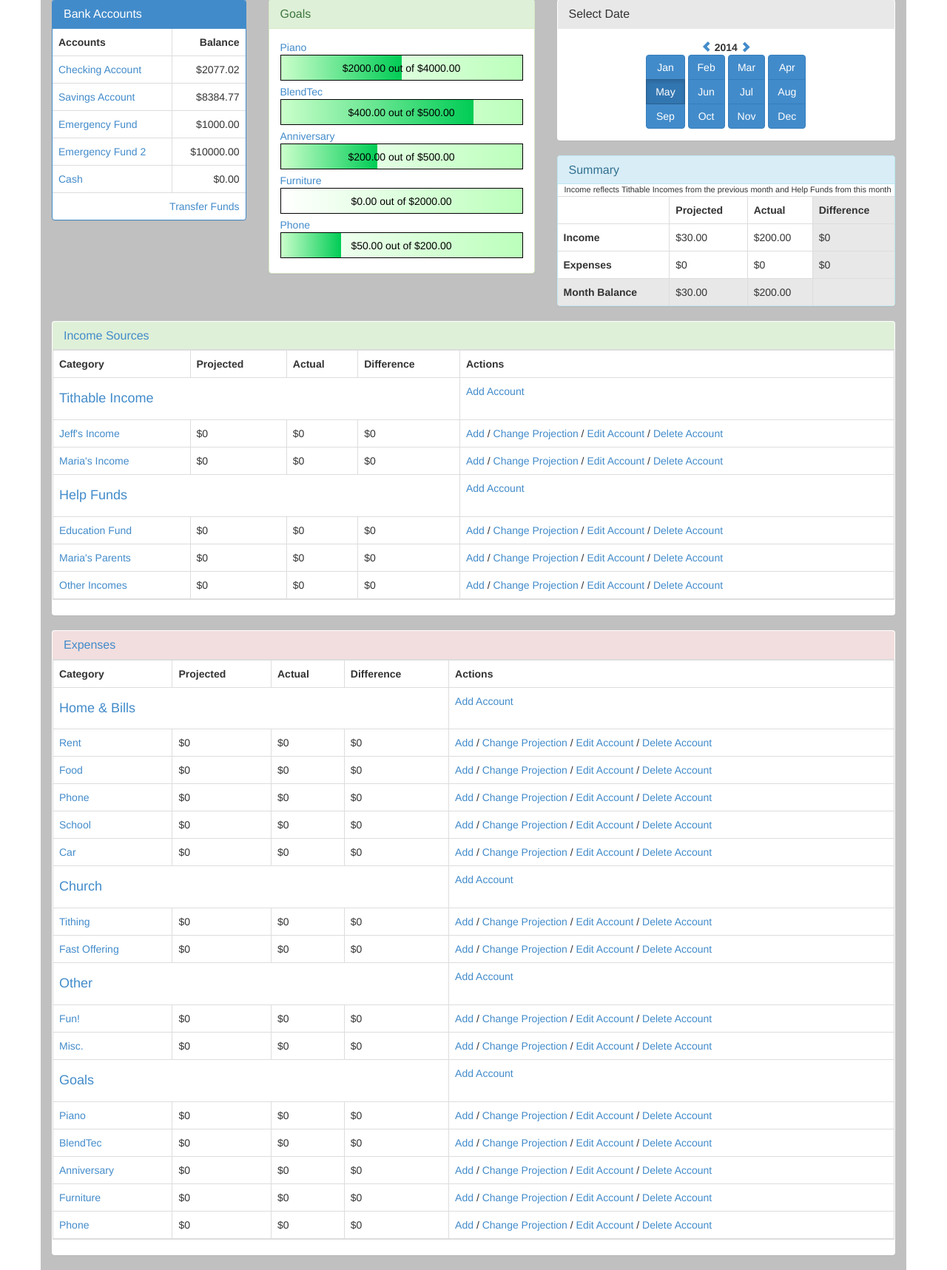
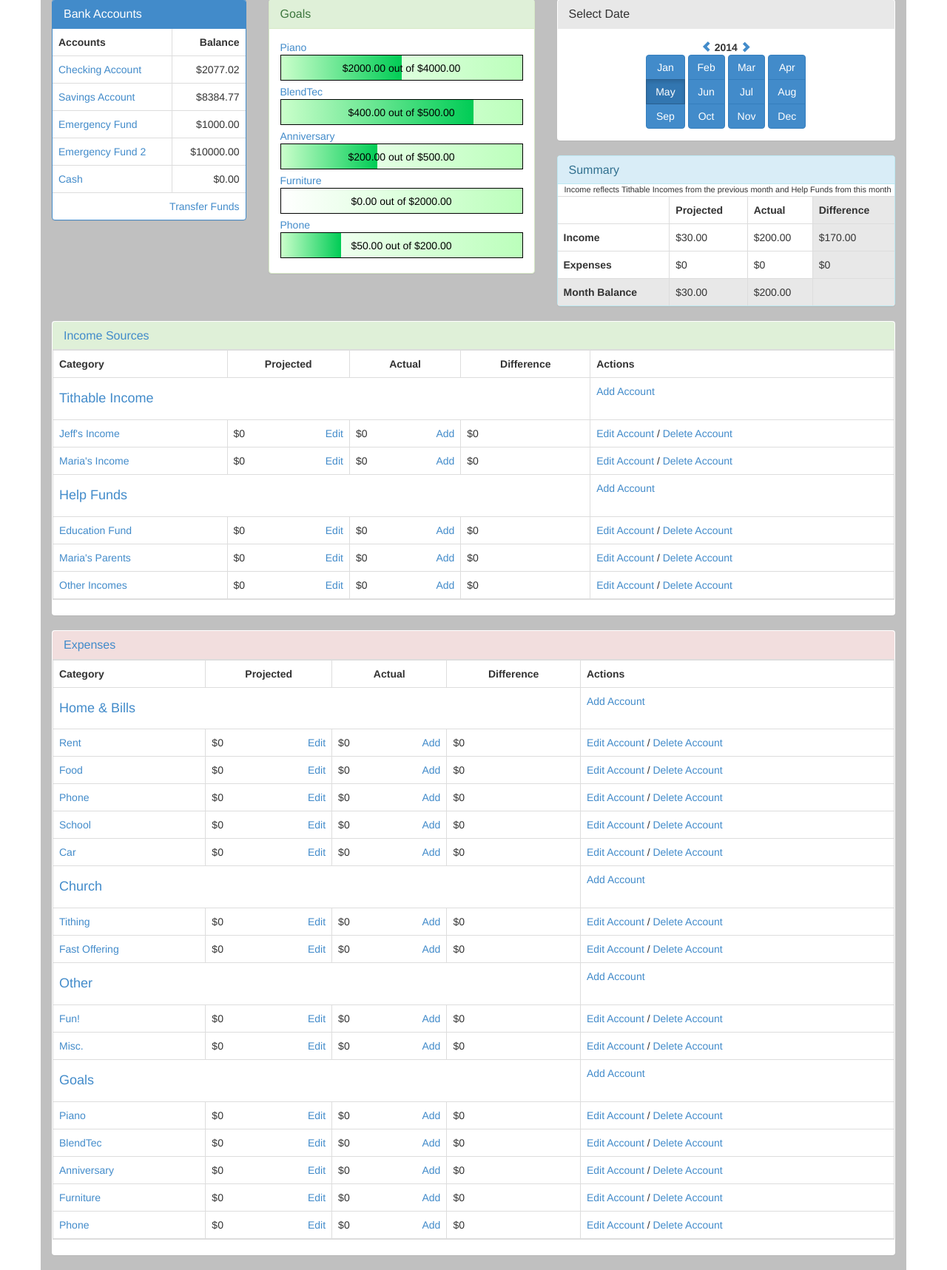
Before and after one commit to jeffrpowell/budgettracker, a Django app: page /budget/ in a window 1280 px wide. Shown: the part 93-1810 px from the top of the page at 74% size. Run offline with Django 3.2, Linux system fonts and the light colour scheme; data comes from the database, SQL or seed files in the repository; both versions use the stored data as it was after the commit; parts of the project's set-up code (start-up, migrations or seed data) failed here and were passed over.

Commit message:
updated the layout of the income/expense tables on the front page; fixed summary income difference bug

```diff
--- a/budget/static/budget/css/style.css
+++ b/budget/static/budget/css/style.css
@@ -77,3 +77,23 @@ caption {
     position: relative;
     z-index: 1;
 }
+
+td.no-left-border {
+	border-left: 0px none black !important;
+}
+
+td.no-right-border {
+	border-right: 0px none black !important;
+}
+
+th.center, td.center {
+	text-align: center;
+}
+
+th.left, td.left {
+	text-align: left;
+}
+
+th.right, td.right {
+	text-align: right;
+}
--- a/budget/templates/budget/index.html
+++ b/budget/templates/budget/index.html
@@ -56,7 +56,7 @@
 						<th>Income</th>
 						<td>${{ income.proj }}</td>
 						<td>${{ income.act }}</td>
-						<td class="default-bg">$0</td>
+						<td class="default-bg">${{ income.difference }}</td>
 					</tr>
 					<tr>
 						<th>Expenses</th>
@@ -78,23 +78,24 @@
 							<h3 class="panel-title">Income Sources</h3>
 						</div>
 					</a>
-					<div  id="collapseOne" class="panel-collapse collapse in">
+					<div id="collapseOne" class="panel-collapse collapse in">
 						<table class="table table-bordered panel-body">
-						<tr><th>Category</th><th>Projected</th><th>Actual</th><th>Difference</th><th>Actions</th></tr>
+						<tr><th>Category</th><th class="center" colspan="2">Projected</th><th class="center" colspan="2">Actual</th><th class="center">Difference</th><th>Actions</th></tr>
 						{% for category in income_categories.categories %}
-							<tr><td colspan="4"><h4><a href="{% url 'budget:category' category.cat.id %}">{{ category.cat.name }}</a></h4></td>
+							<tr><td colspan="6"><h4><a href="{% url 'budget:category' category.cat.id %}">{{ category.cat.name }}</a></h4></td>
 								<td><a href="{% url 'budget:addaccount' category.cat.id %}">Add Account</a></td></tr>
 							{% for acct in category.accounts %}
 								<tr>
 									<td><a href="{% if month_persist %}{% url 'budget:account' acct.acct.id month year%}{% else %}{% url 'budget:account' acct.acct.id %}{% endif %}">{{ acct.acct.name }}</a></td>
-									<td id="proj_{{ acct.acct.id }}">${{ acct.pred }}</td>
-									<td id="proj_text_{{ acct.acct.id }}" class="change-projection-text">{% csrf_token %}
-										$<input type="number" step="0.01" id="proj_input_{{ acct.acct.id }}" size="10"></td>
-									<td>${{ acct.act }}</td><td id="diff_{{ acct.acct.id }}">${{ acct.diff }}</td>
-									<td><a href="{% url 'budget:addtransaction' acct.acct.id %}">Add</a> /
-											<a href="#" class="change-projection-link" id="link_{{ acct.acct.id }}">Change Projection</a> /
-											<a href="{% url 'budget:editaccount' acct.acct.id %}" class="account-edit-link">Edit Account</a> /
-											<a href="{% url 'budget:deleteaccount' acct.acct.id %}" class="account-delete-link">Delete Account</a></td></tr>
+									<td id="proj_{{ acct.acct.id }}" class="no-right-border">${{ acct.pred }}</td>
+									<td id="proj_text_{{ acct.acct.id }}" class="change-projection-text no-right-border">{% csrf_token %}
+										$<input type="number" step="0.01" id="proj_input_{{ acct.acct.id }}" size="5"></td>
+									<td class="no-left-border right"><a href="#" class="change-projection-link" id="link_{{ acct.acct.id }}">Edit</a></td>
+									<td class="no-right-border">${{ acct.act }}</td>
+									<td class="no-left-border right"><a href="{% url 'budget:addtransaction' acct.acct.id %}">Add</a></td>
+									<td id="diff_{{ acct.acct.id }}">${{ acct.diff }}</td>
+									<td><a href="{% url 'budget:editaccount' acct.acct.id %}" class="account-edit-link">Edit Account</a> /
+										<a href="{% url 'budget:deleteaccount' acct.acct.id %}" class="account-delete-link">Delete Account</a></td></tr>
 							{% endfor %}
 						{% endfor %}
 						</table>
@@ -113,21 +114,22 @@
 					</a>
 					<div  id="collapseTwo" class="panel-collapse collapse in">
 						<table class="table table-bordered panel-body">
-						<tr><th>Category</th><th>Projected</th><th>Actual</th><th>Difference</th><th>Actions</th></tr>
+						<tr><th>Category</th><th class="center" colspan="2">Projected</th><th class="center" colspan="2">Actual</th><th class="center">Difference</th><th>Actions</th></tr>
 						{% for category in expense_categories.categories %}
-							<tr><td colspan="4"><h4><a href="{% url 'budget:category' category.cat.id %}">{{ category.cat.name }}</a></h4></td>
+							<tr><td colspan="6"><h4><a href="{% url 'budget:category' category.cat.id %}">{{ category.cat.name }}</a></h4></td>
 								<td><a href="{% url 'budget:addaccount' category.cat.id %}">Add Account</a></td></tr>
 							{% for acct in category.accounts %}
 								<tr>
 									<td><a href="{% if month_persist %}{% url 'budget:account' acct.acct.id month year%}{% else %}{% url 'budget:account' acct.acct.id %}{% endif %}">{{ acct.acct.name }}</a></td>
-									<td id="proj_{{ acct.acct.id }}">${{ acct.pred }}</td>
-									<td id="proj_text_{{ acct.acct.id }}" class="change-projection-text">{% csrf_token %}
-										$<input type="number" step="0.01" id="proj_input_{{ acct.acct.id }}" size="10"></td>
-									<td>${{ acct.act }}</td><td id="diff_{{ acct.acct.id }}">${{ acct.diff }}</td>
-									<td><a href="{% url 'budget:addtransaction' acct.acct.id %}">Add</a> /
-											<a href="#" class="change-projection-link" id="link_{{ acct.acct.id }}">Change Projection</a> /
-											<a href="{% url 'budget:editaccount' acct.acct.id %}" class="account-edit-link">Edit Account</a> /
-											<a href="{% url 'budget:deleteaccount' acct.acct.id %}" class="account-delete-link">Delete Account</a></td></tr>
+									<td class="no-right-border" id="proj_{{ acct.acct.id }}">${{ acct.pred }}</td>
+									<td id="proj_text_{{ acct.acct.id }}" class="change-projection-text no-right-border">{% csrf_token %}
+										$<input type="number" step="0.01" id="proj_input_{{ acct.acct.id }}" size="5"></td>
+									<td class="no-left-border right"><a href="#" class="change-projection-link" id="link_{{ acct.acct.id }}">Edit</a></td>
+									<td class="no-right-border">${{ acct.act }}</td>
+									<td class="no-left-border right"><a href="{% url 'budget:addtransaction' acct.acct.id %}">Add</a></td>
+									<td id="diff_{{ acct.acct.id }}">${{ acct.diff }}</td>
+									<td><a href="{% url 'budget:editaccount' acct.acct.id %}" class="account-edit-link">Edit Account</a> /
+										<a href="{% url 'budget:deleteaccount' acct.acct.id %}" class="account-delete-link">Delete Account</a></td></tr>
 							{% endfor %}
 						{% endfor %}
 						</table>
--- a/budget/views.py
+++ b/budget/views.py
@@ -157,6 +157,7 @@ def index(request, month=None, year=None):
     income = {
         'proj': context['income_categories']['proj_total'] - context['income_categories']['categories'][0]['proj_subtotal'] + context['prev_income_categories']['categories'][0]['proj_subtotal'],
         'act': context['income_categories']['act_total'] - context['income_categories']['categories'][0]['act_subtotal'] + context['prev_income_categories']['categories'][0]['act_subtotal']}
+    income['difference'] = income['act'] - income['proj']
     context['income'] = income
     context['proj_total'] = income['proj'] - context['expense_categories']['proj_total']
     context['act_total'] = income['act'] - context['expense_categories']['act_total']
```
Also changed, not shown: db.sqlite3, 1 other file.
